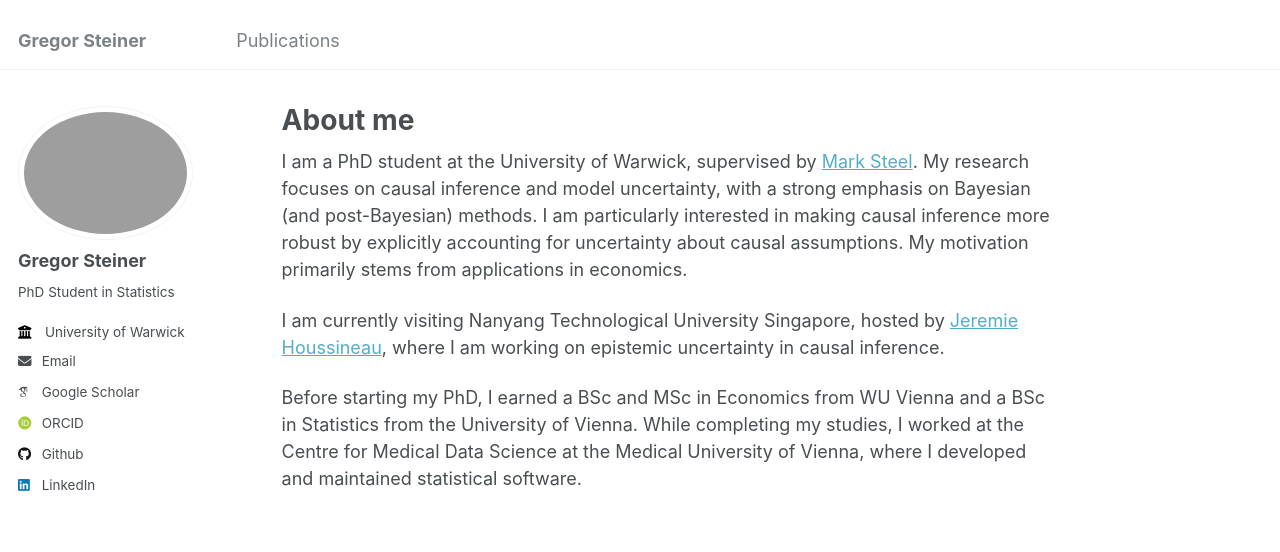
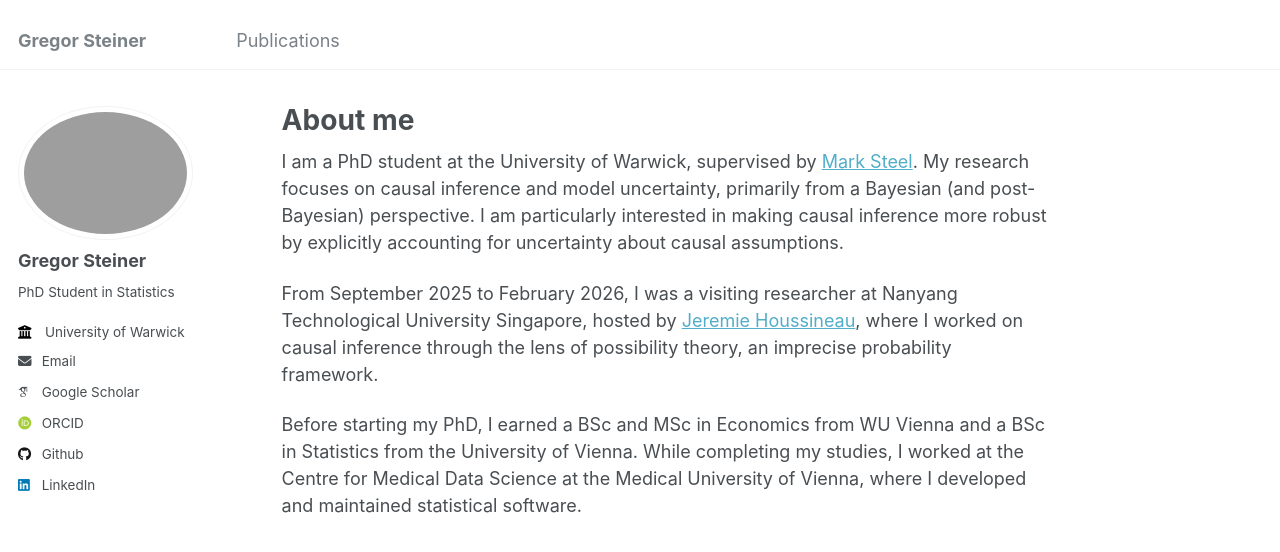
Before and after one commit to gregorsteiner/gregorsteiner.github.io, a Jekyll site: the page built from _pages/about.md, in a window 1280 px wide. Shown: the top 552 px of the page. Built offline with Jekyll 4.4.1, drawn with Linux system fonts in a browser that asks for light colours; some web fonts are replaced.

Commit message:
Updated about me

```diff
--- a/_pages/about.md
+++ b/_pages/about.md
@@ -7,8 +7,8 @@ redirect_from:
   - /about.html
 ---
 
-I am a PhD student at the University of Warwick, supervised by [Mark Steel](https://warwick.ac.uk/fac/sci/statistics/staff/academic-research/steel/). My research focuses on causal inference and model uncertainty, with a strong emphasis on Bayesian (and post-Bayesian) methods. I am particularly interested in making causal inference more robust by explicitly accounting for uncertainty about causal assumptions. My motivation primarily stems from applications in economics.
+I am a PhD student at the University of Warwick, supervised by [Mark Steel](https://warwick.ac.uk/fac/sci/statistics/staff/academic-research/steel/). My research focuses on causal inference and model uncertainty, primarily from a Bayesian (and post-Bayesian) perspective. I am particularly interested in making causal inference more robust by explicitly accounting for uncertainty about causal assumptions.
 
-I am currently visiting Nanyang Technological University Singapore, hosted by [Jeremie Houssineau](https://jeremiehoussineau.com/), where I am working on epistemic uncertainty in causal inference.
+From September 2025 to February 2026, I was a visiting researcher at Nanyang Technological University Singapore, hosted by [Jeremie Houssineau](https://jeremiehoussineau.com/), where I worked on causal inference through the lens of possibility theory, an imprecise probability framework.
 
 Before starting my PhD, I earned a BSc and MSc in Economics from WU Vienna and a BSc in Statistics from the University of Vienna. While completing my studies, I worked at the Centre for Medical Data Science at the Medical University of Vienna, where I developed and maintained statistical software.
```
